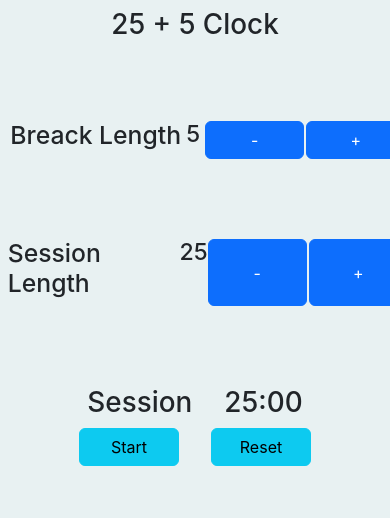
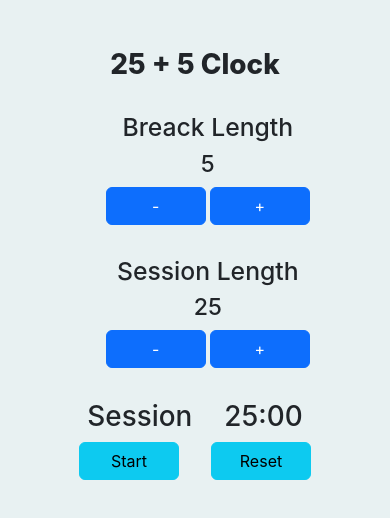
Before and after one commit to civaca/CountDown, a React (Create React App) app: page / in a window 390 px wide. Shown: the top 518 px of the page. Built offline with nearby package versions, Linux system fonts and the light colour scheme.

Commit message:
final changes, passes all testes

```diff
--- a/src/App.css
+++ b/src/App.css
@@ -1,5 +1,6 @@
 .App {
  margin: 2%;
+ text-align: center;
 
 }
 body{
@@ -18,6 +19,7 @@ body{
 }
 #titlemain{
  text-align: center;
+ font-weight: 800;
 }
 .length{
   display: flex;
@@ -29,3 +31,15 @@ button{
   width:100px;
   font-size: xx-large;
 }
+@media  only screen and (max-width:680px) {
+  .dis{
+    display: flex;
+  flex-direction: column;
+  justify-content: center;
+  margin: 2rem auto;
+  }
+  #titlemain{
+    margin-top: 3rem;
+  }
+
+}
--- a/src/App.js
+++ b/src/App.js
@@ -4,7 +4,6 @@ import { useSelector } from 'react-redux';
 import { useRef, useEffect, useState} from 'react';
 import { addDisplay, addSeLength,changeSession,restSeLength,addBrLength,restBrLength, restart,
   reachesZero, reachesZeroBreacks, changeDisplayBreacks} from './redux/clockSlice';
-
 
 
 function App() {
@@ -15,65 +14,61 @@ function App() {
   const sessionTime=useSelector((state)=>state.clock.session)
 // constants values for set interval y display
    const id=useRef()
-   const startStop=useRef()
+   const [startStop,setStart]=useState(true);
+   //true:NOt running
+  //false:running
    const strings=useRef()
+  const audio= document.getElementById("beep")
 
 // first render
   useEffect(()=>{
-  startStop.current=true;
   strings.current="Session"
- document.getElementById("timer-label").innerText="Session"
+ document.getElementById("timer-label").innerHTML="Session"
   } ,[])
 
-
-
+  //Sound
+  if (value.minitus==0 && value.secon==0){
+      audio.play()
+     }
 
 //Stoper when timer reaches zeros
-if (value.minitus==0 && value.secon==0){
-  document.getElementById("beep").play()
-}
-
+useEffect(()=>{
 //Countdown Session
-if (value.minitus==0 && value.secon==0 && strings.current=="Session"){
-  document.getElementById("timer-label").innerText="Break"
+if (value.minitus==0 && value.secon==0 && strings.current=="Session" ){
  clearInterval(id.current)
- setTimeout(()=>{dispatch(reachesZero());
-
+  setTimeout(()=>{if(startStop==false){
+    dispatch(reachesZero());
         strings.current="Break"
-
       clearInterval(id.current);
-    id.current=setInterval(()=>dispatch(addDisplay()),1000);
+      id.current=setInterval(()=>dispatch(addDisplay()),1000);}
     },1000)
 
 
   }
   //Countdown Breack
   if (value.minitus==0 && value.secon==0 && strings.current=="Break"){
-
-
-
-
     clearInterval(id.current);
       setTimeout(()=>{dispatch(reachesZeroBreacks());
-      document.getElementById("timer-label").innerText="Session"
-
         strings.current="Session";
-
         clearInterval(id.current);
       id.current=setInterval(dispatch(()=>addDisplay(),1000));
       },1000)
 
     }
+})
+
 
 // Timer starts
 let add=()=>{
+
+  if(startStop){
     clearInterval(id.current);
-  if(startStop.current){
     id.current=setInterval(()=>dispatch(addDisplay()),   1000);
-    startStop.current=!startStop.current;
+    setStart(false)
+  } else{
+    clearInterval(id.current);
+    setStart(true)
 
-  } else{
- startStop.current=true;
   }
  }
 
@@ -82,7 +77,7 @@ let add=()=>{
   let stop1=()=>{
     clearInterval(id.current)
     if(startStop==false){
-      startStop.current=!startStop.current;}
+      setStart(true)}
       dispatch(restart())
 
       document.getElementById("timer-label").innerText="Session";
@@ -150,7 +145,7 @@ let add=()=>{
         </span>
       </div>
       <div className="display">
-       <h1 id="timer-label"></h1>
+       <h1 id="timer-label">{strings.current}</h1>
         <h1  id="time-left" >{value.minitus.toString().padStart(2,"0")+":"+value.secon.toString().padStart(2,"0")}</h1></div>
        <div className="display">
         <button className="btn btn-info" id="start_stop"onClick={add}>Start</button>
--- a/src/redux/clockSlice.js
+++ b/src/redux/clockSlice.js
@@ -8,7 +8,6 @@ export const clockSlice= createSlice({
         display:{
             minitus:25,
             secon:0,
-            string:"Session"
         },
         breack:{
             minitus:5,
@@ -35,10 +34,6 @@ export const clockSlice= createSlice({
 
                     state.display.minitus=state.session.minitus;
                     state.display.secon=0
-
-
-
-
         },
         addSeLength:(state)=>{
             if(state.session.minitus<60){
@@ -78,6 +73,7 @@ export const clockSlice= createSlice({
 
                 state.display.minitus=state.breack.minitus;
                 state.display.secon=0;
+                state.display.string="Break"
 
 
         },
```
Lines whose indentation alone changed are shown as unchanged.
